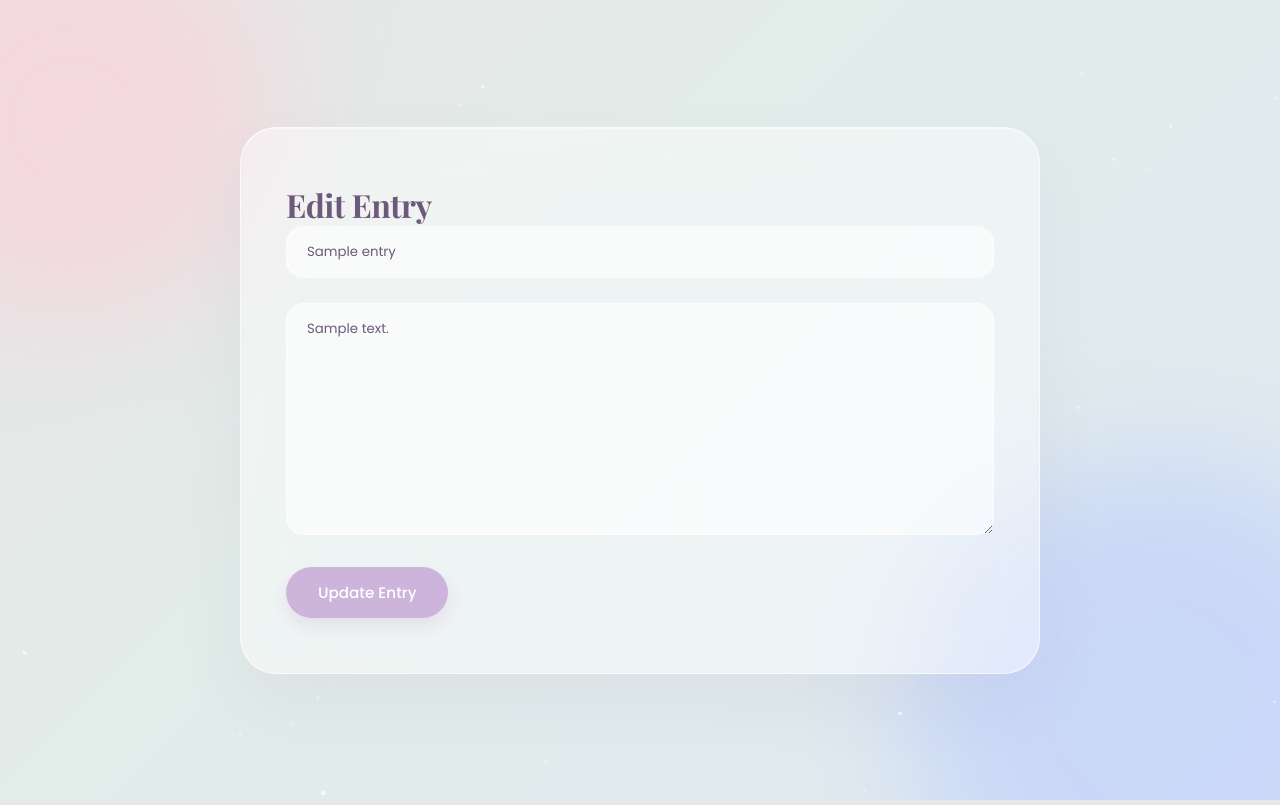
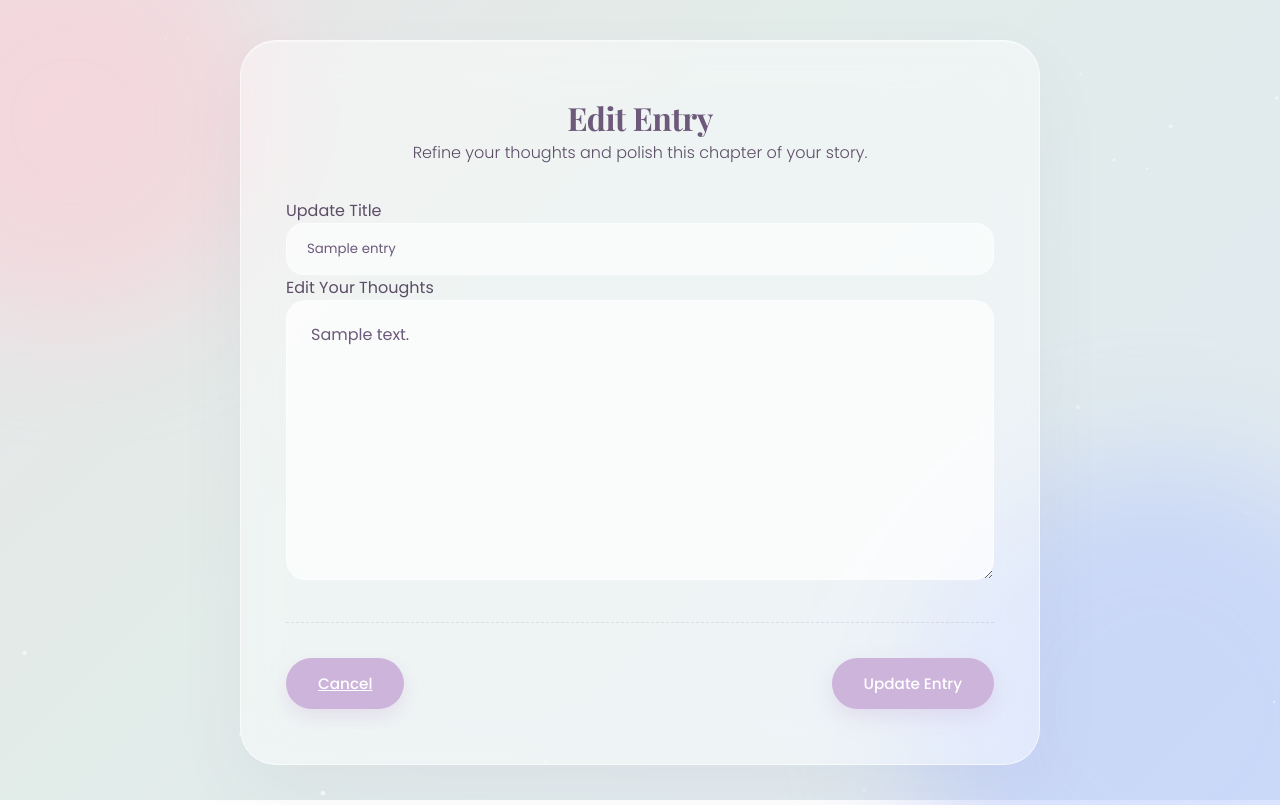
Before and after one commit to 4t1f4/Whisper-Pages, a Flask app: template app/templates/diary/edit_entry.html in a window 1280 px wide. Run offline with Flask 3, Linux system fonts and the light colour scheme; the template is opened without the code that fills it: values that come from a table or form of the project are taken from there, others are empty; tables that the repository leaves empty hold one stand-in row (values such as "Sample post"); some web fonts are replaced.

Commit message:
feat: implement pre-populated edit entry page matching notebook theme

```diff
--- a/app/templates/diary/edit_entry.html
+++ b/app/templates/diary/edit_entry.html
@@ -1,34 +1,83 @@
 {% extends "base.html" %}
 {% block title %}Edit Entry{% endblock %}
 
+{% block extra_css %}
+<style>
+    .entry-header {
+        text-align: center;
+        margin-bottom: 30px;
+    }
+
+    /* Notebook journal styling for editing content */
+    .journal-textarea {
+        background: rgba(255, 255, 255, 0.7);
+        line-height: 1.8 !important;
+        font-size: 1rem;
+        padding: 20px 24px !important;
+        border-radius: 20px !important;
+        min-height: 280px;
+        text-align: left;
+    }
+
+    /* Form actions control layout */
+    .entry-actions {
+        display: flex;
+        justify-content: space-between;
+        align-items: center;
+        gap: 16px;
+        margin-top: 30px;
+    }
+
+    @media (max-width: 500px) {
+        .entry-actions {
+            flex-direction: column-reverse;
+            width: 100%;
+        }
+        .entry-actions .btn {
+            width: 100%;
+        }
+    }
+</style>
+{% endblock %}
+
 {% block content %}
-
-<h1>Edit Entry</h1>
+<div class="entry-header">
+    <h1>Edit Entry</h1>
+    <p>Refine your thoughts and polish this chapter of your story.</p>
+</div>
 
 <form method="POST">
 
+    <label for="title">Update Title</label>
     <input
         type="text"
+        id="title"
         name="title"
         value="{{ entry.title }}"
+        placeholder="Give this moment a title..."
         required
     >
 
-    <br><br>
-
+    <label for="content">Edit Your Thoughts</label>
     <textarea
+        id="content"
         name="content"
-        rows="10"
-        cols="50"
+        class="journal-textarea"
+        placeholder="Dear Diary, today was..."
         required
     >{{ entry.content }}</textarea>
 
-    <br><br>
+    <hr>
 
-    <button type="submit">
-        Update Entry
-    </button>
+    <div class="entry-actions">
+        <a href="{{ url_for('diary.entry_detail', id=entry.id) }}" class="btn btn-secondary">
+            Cancel
+        </a>
+
+        <button type="submit">
+            Update Entry
+        </button>
+    </div>
 
 </form>
-
 {% endblock %}
```
